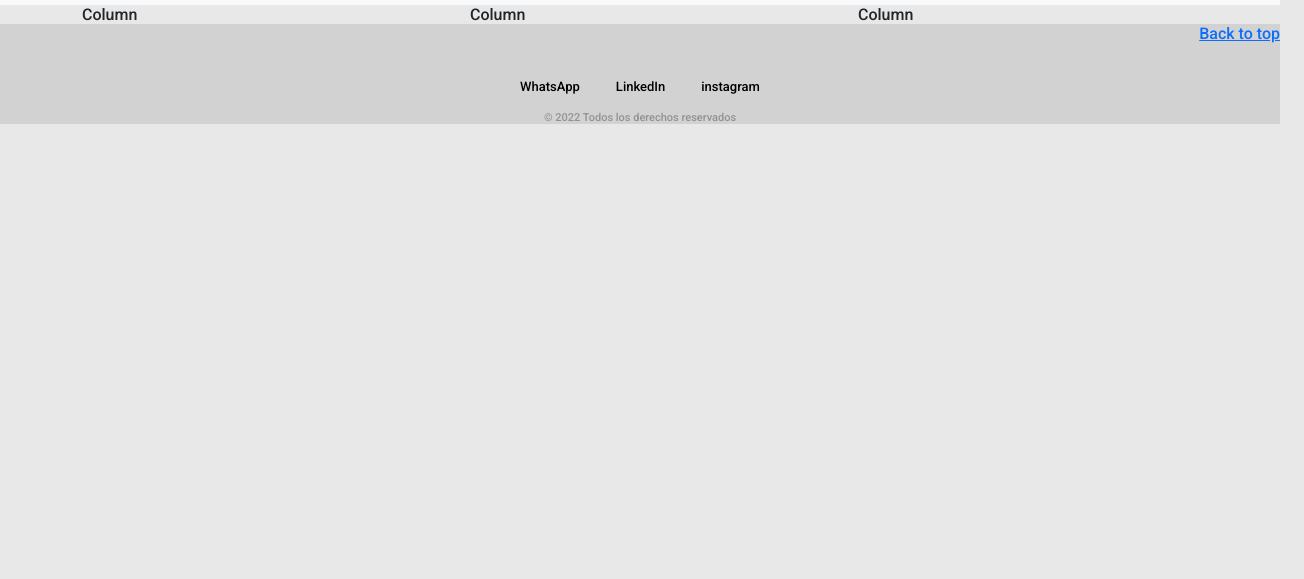
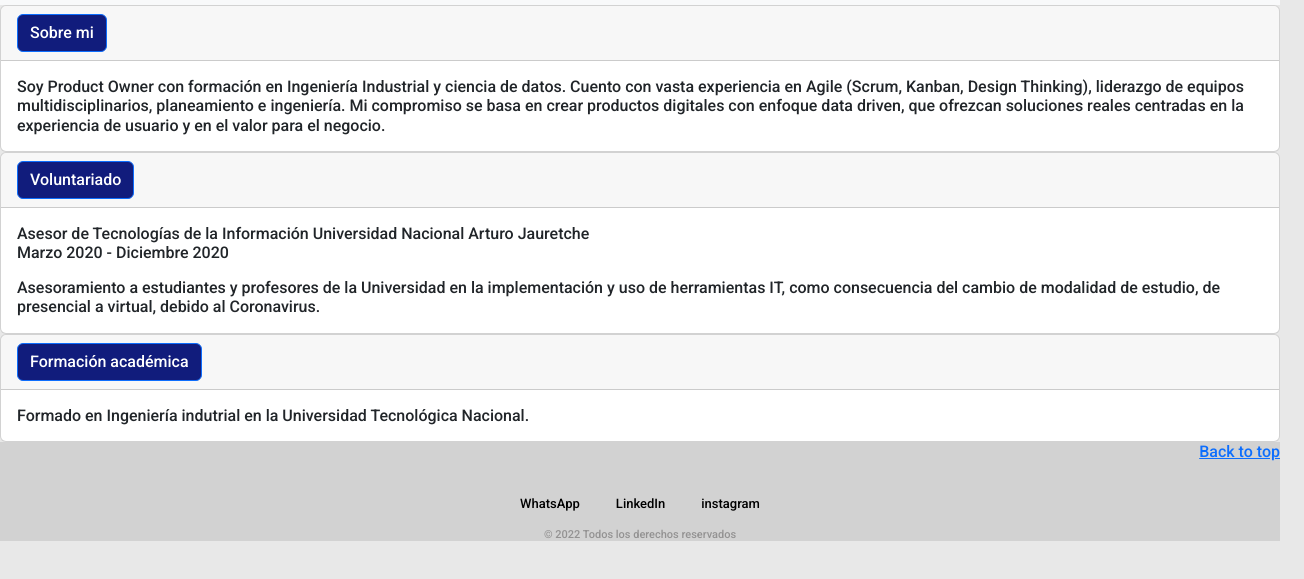
Before and after one commit to gastonmartinp/personalWebsite, a plain HTML site: page page/resume.html in a window 1280 px wide. Shown: the part 47-626 px from the top of the page, 1304 px wide, since content can reach past the window. Drawn offline with nearby package versions, Linux system fonts and the light colour scheme.

Commit message:
añadí bootstrap a todas las páginas

```diff
--- a/page/resume.html
+++ b/page/resume.html
@@ -65,21 +65,73 @@
 
     </header>
 
-    <section class="container-fluid">     <!-- Conteiner Bootstrap -->
-        <div class="container">
-            <div class="row">
-              <div class="col">
-                Column
-              </div>
-              <div class="col">
-                Column
-              </div>
-              <div class="col">
-                Column
-              </div>
-            </div>
+    <!--CV-->
+
+    <div id="accordion">
+      <div class="card">
+        <div class="card-header" id="headingOne">
+          <h5 class="mb-0">
+            <button class="btn btn-primary collapsed" data-toggle="collapse" data-target="#collapseOne" aria-expanded="true" aria-controls="collapseOne">
+              Sobre mi
+            </button>
+          </h5>
+        </div>
+
+        <div id="collapseOne" class="collapse show" aria-labelledby="headingOne" data-parent="#accordion">
+          <div class="card-body">
+            Soy Product Owner con formación en
+            Ingeniería Industrial y ciencia de datos.
+            Cuento con vasta experiencia en Agile
+            (Scrum, Kanban, Design Thinking), liderazgo
+            de equipos multidisciplinarios, planeamiento
+            e ingeniería. Mi compromiso se basa en
+            crear productos digitales con enfoque data driven, que ofrezcan soluciones reales
+            centradas en la experiencia de usuario y en
+            el valor para el negocio.
           </div>
-    </section>
+        </div>
+      </div>
+      <div class="card">
+        <div class="card-header" id="headingTwo">
+          <h5 class="mb-0">
+            <button class="btn btn-primary collapsed" data-toggle="collapse show" data-target="#collapseTwo" aria-expanded="true" aria-controls="collapseTwo">
+              Voluntariado
+            </button>
+          </h5>
+        </div>
+        <div id="collapseTwo" class="collapse show" aria-labelledby="headingTwo" data-parent="#accordion">
+          <div class="card-body">
+            Asesor de Tecnologías de la Información
+            Universidad Nacional Arturo Jauretche
+            <p>Marzo 2020 - Diciembre 2020</p>
+            Asesoramiento a estudiantes y profesores de la
+            Universidad en la implementación y uso de
+            herramientas IT, como consecuencia del cambio
+            de modalidad de estudio, de presencial a virtual,
+            debido al Coronavirus.
+          </div>
+        </div>
+      </div>
+      <div class="card">
+        <div class="card-header" id="headingThree">
+          <h5 class="mb-0">
+            <button class="btn btn-primary collapsed" data-toggle="collapse show" data-target="#collapseThree" aria-expanded="true" aria-controls="collapseThree">
+              Formación académica
+            </button>
+          </h5>
+        </div>
+        <div id="collapseThree" class="collapse show" aria-labelledby="headingThree" data-parent="#accordion">
+          <div class="card-body">
+            Formado en Ingeniería indutrial en la Universidad Tecnológica Nacional.
+          </div>
+        </div>
+      </div>
+    </div>
+
+    <!--Fin CV-->
+
+
+
 
     <!-- inicio de footer -->
     <footer>
```
Also changed, not shown: page/contact.html (+55 -3 lines).
